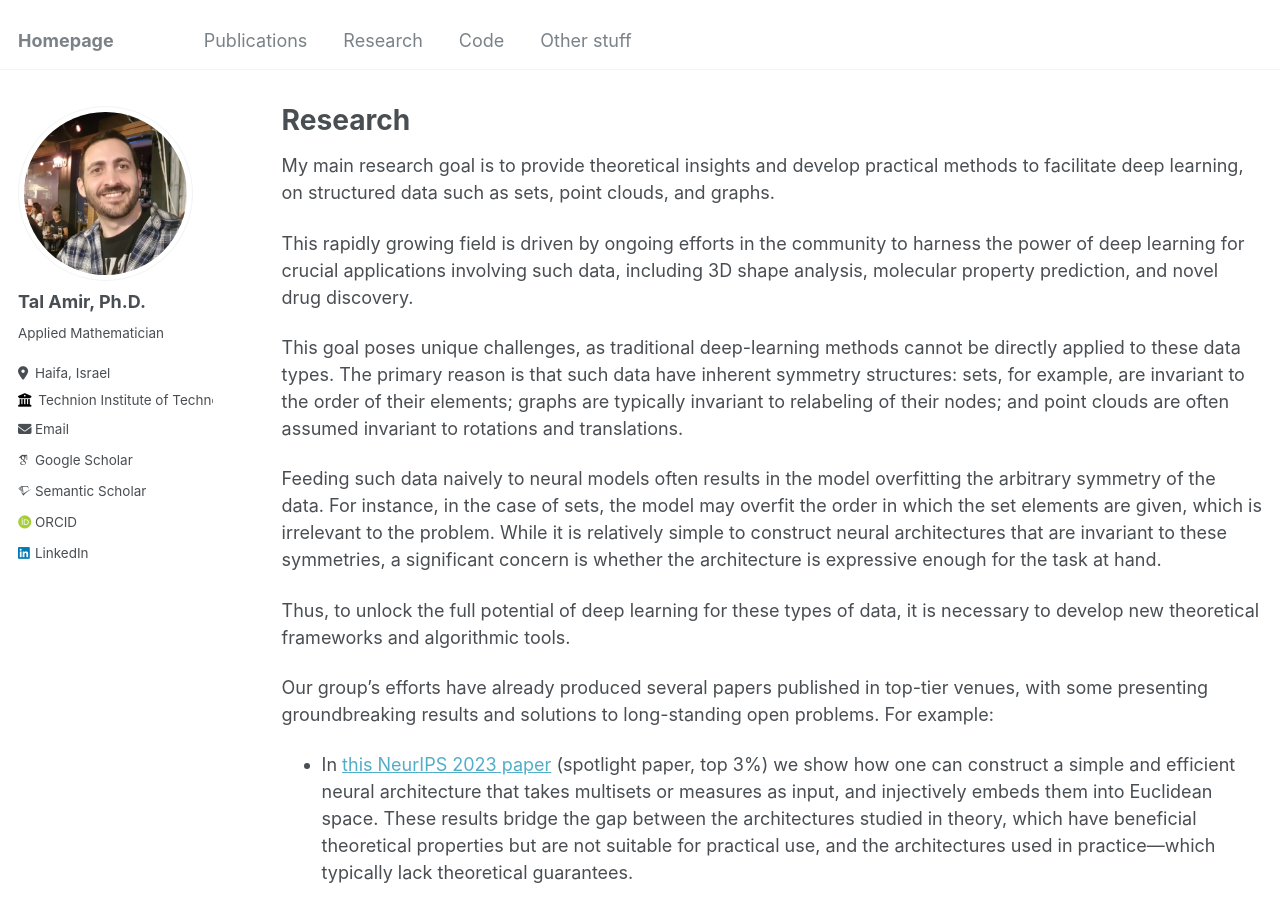
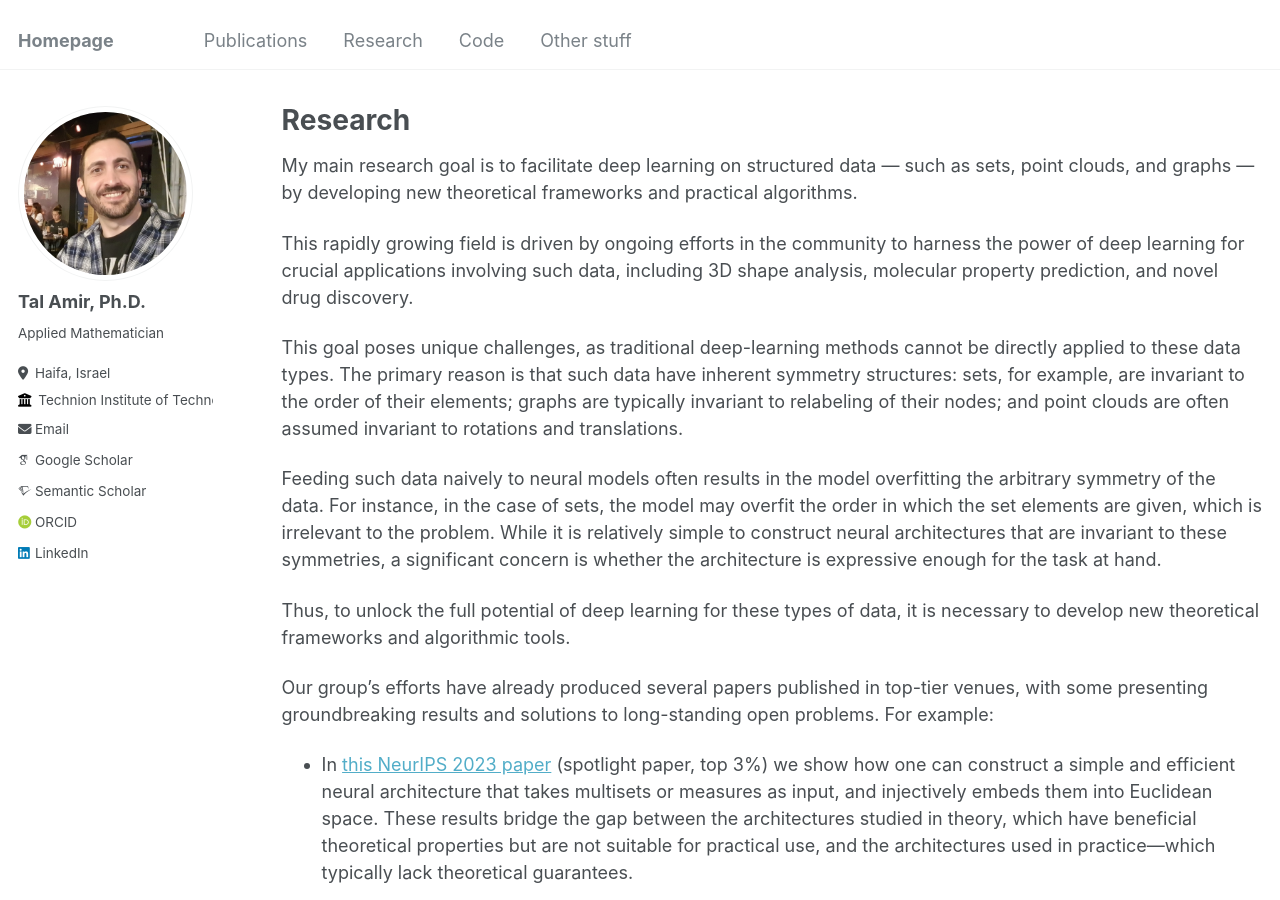
Before and after one commit to tal-amir/tal-amir.github.io, a Jekyll site: the page built from _pages/research.md, in a window 1280 px wide and 900 px high. Built offline with Jekyll 4.4.1, drawn with Linux system fonts in a browser that asks for light colours; some web fonts are replaced.

Commit message:
Refreshing homepage

```diff
--- a/_pages/research.md
+++ b/_pages/research.md
@@ -7,7 +7,7 @@ author_profile: true
 
 {% include base_path %}
 
-My main research goal is to provide theoretical insights and develop practical methods to facilitate deep learning, on structured data such as sets, point clouds, and graphs.
+My main research goal is to facilitate deep learning on structured data — such as sets, point clouds, and graphs — by developing new theoretical frameworks and practical algorithms.
 
 This rapidly growing field is driven by ongoing efforts in the community to harness the power of deep learning for crucial applications involving such data, including 3D shape analysis, molecular property prediction, and novel drug discovery.
 
```
